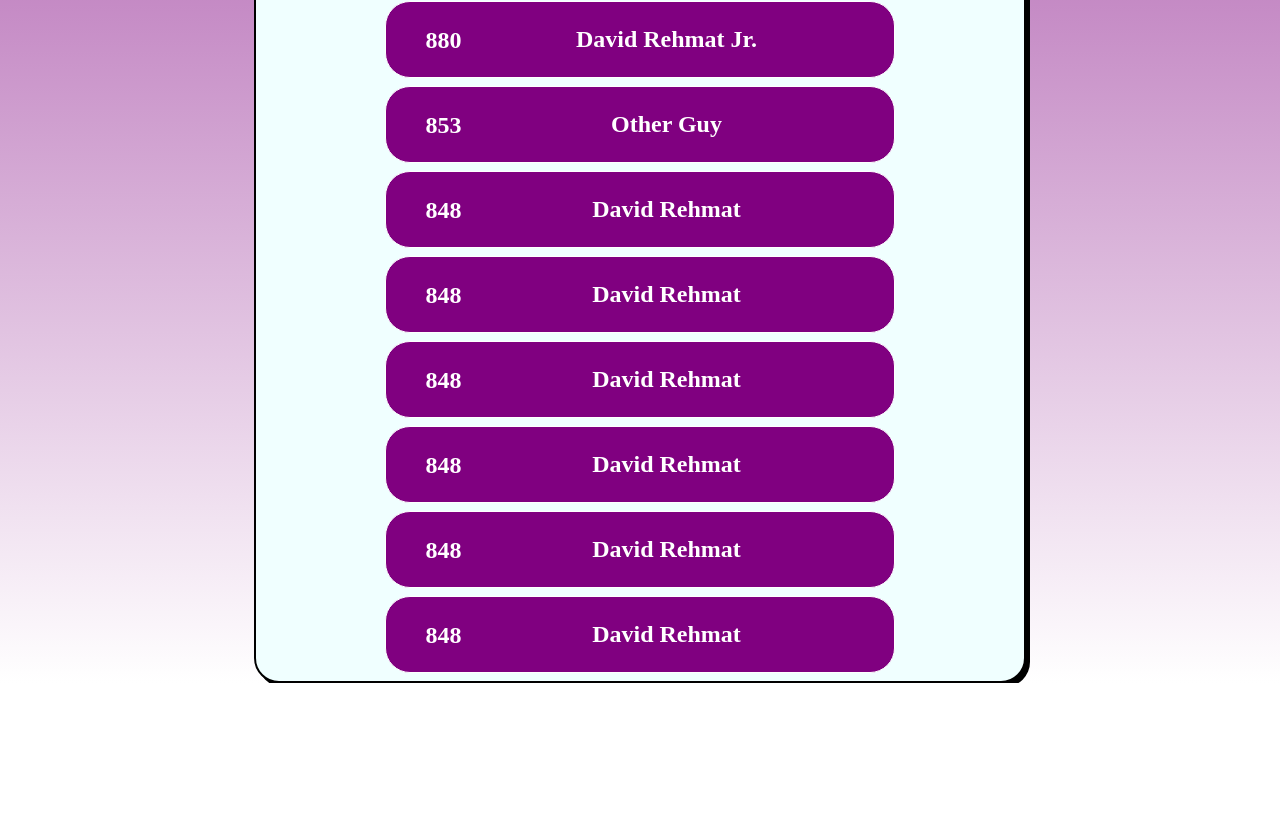
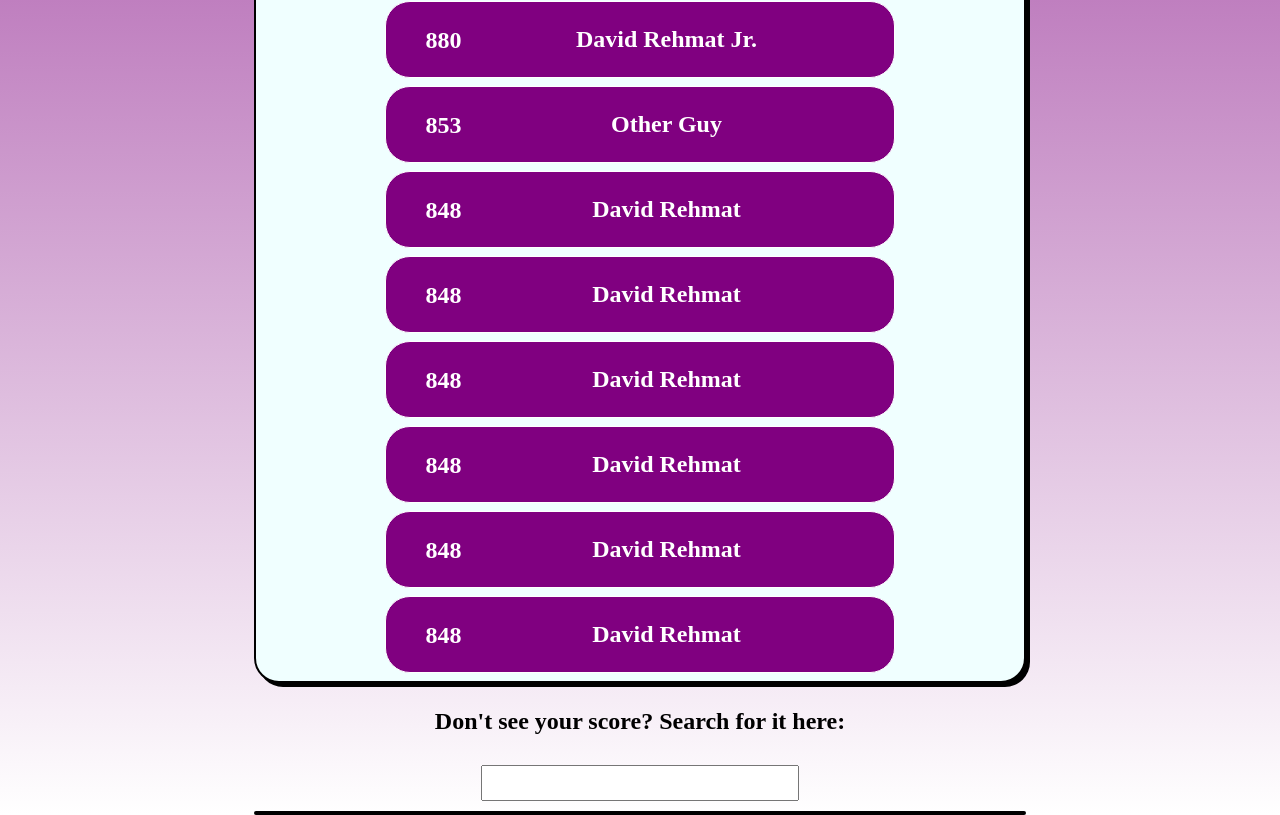
Before and after one commit to no-trbl-2-u/gc-leaderboard, a React (Create React App) app: page / in a window 1280 px wide. Shown: the part 808-1623 px from the top of the page. Before the commit the page ends 1491 px from the top, so only its background shows below. Built offline with nearby package versions, Linux system fonts and the light colour scheme.

Commit message:
added SearchScore

```diff
--- a/src/App/App.css
+++ b/src/App/App.css
@@ -123,3 +123,15 @@ body {
   float: left;
   padding-left: 16px;
 }
+
+.SearchScore-container {
+  margin: auto;
+  /* background-color: yellow; */
+  width: 100%;
+}
+
+.SearchBar {
+  margin: 10px;
+  font-size: 24px;
+  height: 30px;
+}
--- a/src/App/App.tsx
+++ b/src/App/App.tsx
@@ -3,6 +3,7 @@ import React, { Component } from 'react';
 import LogoIMG from '../Components/LogoIMG';
 import TournamentText from '../Components/TournamentText';
 import LeaderBoard from '../Components/LeaderBoard';
+import SeachScore from '../Components/SearchScore/SearchScore';
 
 import entries from '../Data/entires.json';
 
@@ -13,7 +14,8 @@ export default function App() {
     <div className="App">
       <LogoIMG />
       <TournamentText />
-      <LeaderBoard entries={entries} />
+      <LeaderBoard entries={ entries } />
+      <SeachScore entries={ entries } />
     </div>
   );
 }
--- /dev/null
+++ b/src/Components/SearchScore/SearchBar.tsx
@@ -0,0 +1,27 @@
+// SearchBar.tsx
+import React from 'react';
+
+export interface SearchBarProps {
+  inputValue: string,
+  setInputValue: any,
+}
+
+export default function
+  SearchBar (props: SearchBarProps) {
+    const { inputValue, setInputValue } = props
+
+    const handleText = (event: any) => {
+      const { value } = event.target
+      setInputValue(value)
+      console.log(inputValue)
+    }
+
+    return (
+        <input
+          className="SearchBar"
+          type="text"
+          value={ inputValue }
+          onChange={ event => handleText(event) }
+        />
+    );
+}
--- /dev/null
+++ b/src/Components/SearchScore/SearchResults.tsx
@@ -0,0 +1,29 @@
+import React from 'react';
+import Score from '../Score';
+
+export interface SearchResultsProps {
+  inputValue: string;
+  entries: any[];
+}
+
+export default function
+  SearchResults (props: SearchResultsProps) {
+    const { inputValue ,entries } = props
+    return (
+      <div className="LeaderBoard-container">
+        {
+          entries
+            .filter(ea => inputValue
+              ? ea.name.includes(inputValue)
+              : false )
+            .map(({name, score}, index) => (
+              <Score
+                key={ index }
+                name={ name }
+                score={ score }
+              />
+            ))
+        }
+      </div>
+    );
+}
--- /dev/null
+++ b/src/Components/SearchScore/SearchScore.tsx
@@ -0,0 +1,32 @@
+import React, { useState, useEffect } from 'react';
+import SearchBar from './SearchBar';
+import SearchResults from './SearchResults';
+
+
+export interface SearchScoreProps {
+  entries: any[];
+}
+
+export default function
+  SearchScore (props: SearchScoreProps) {
+    const { entries } = props;
+    const [inputValue, setInputValue] = useState("");
+
+    return (
+      <div className="SearchScore-container">
+        <h2>Don't see your score? Search for it here:</h2>
+        <SearchBar
+          inputValue={ inputValue }
+          setInputValue={ setInputValue }
+        />
+
+        <SearchResults
+          inputValue={ inputValue }
+          entries={ entries }
+        />
+
+      </div>
+    );
+}
+
+// SearchScore -> SearchBar ++ SearchResults
```
Also changed, not shown: 2 other files (tests, documents, lock files or other folders).
